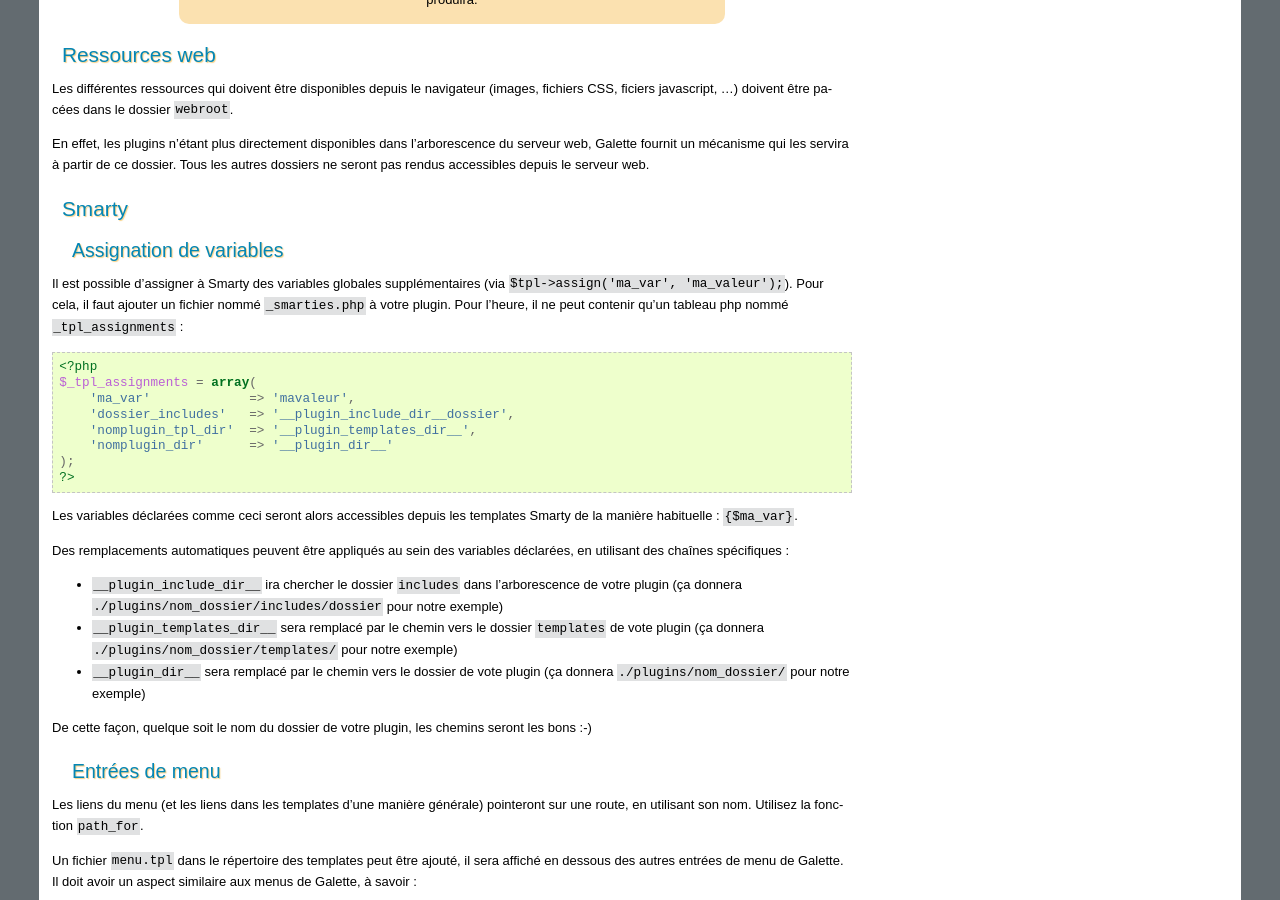
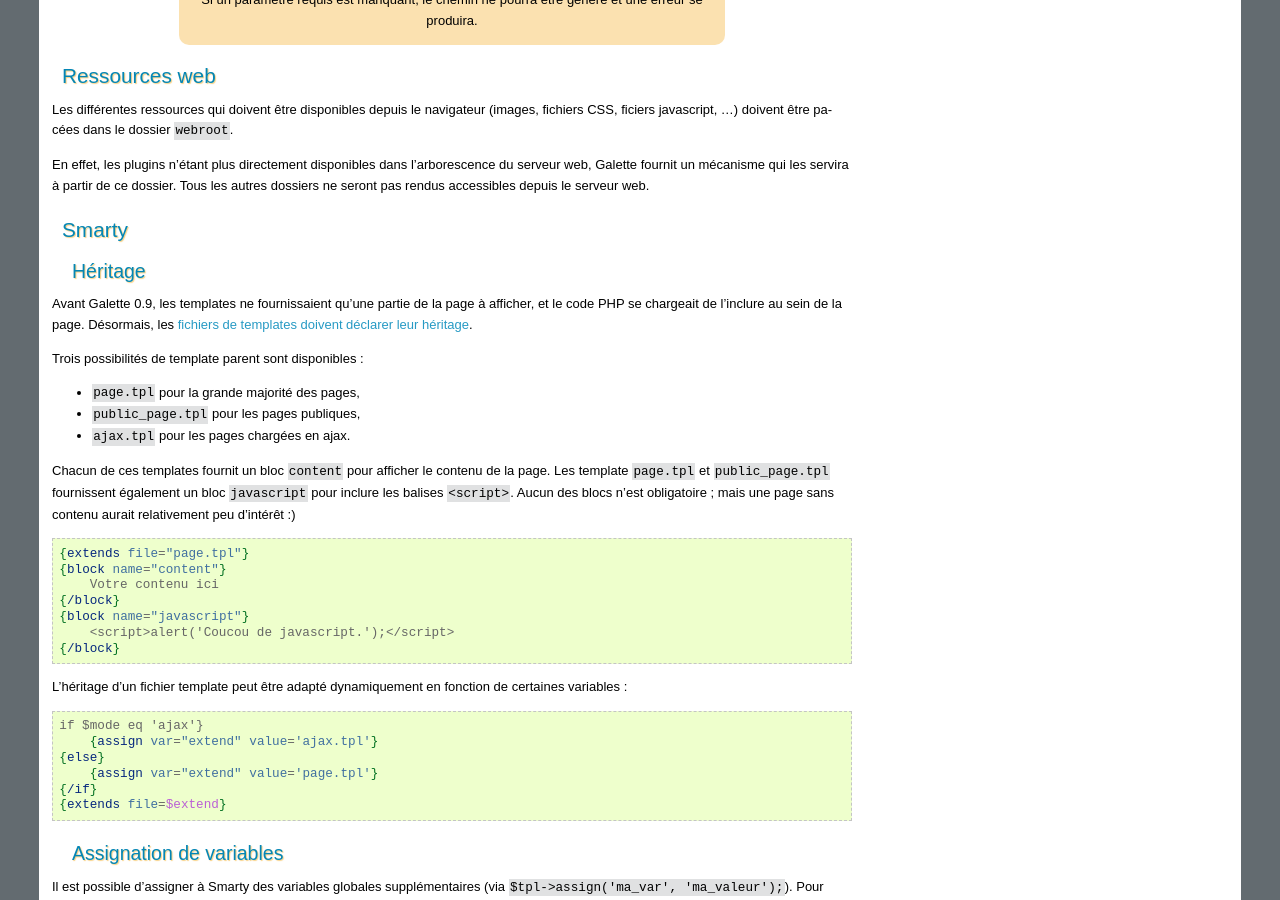
Before and after one commit to galette/galettedoc, a Sphinx documentation site: the page built from source/development/plugins.rst, in a window 1280 px wide and 900 px high, scrolled down 4731 px. Built offline with Sphinx 7.4.7, drawn with Linux system fonts in a browser that asks for light colours.

Commit message:
Un mot sur l'héritage des templates

```diff
--- a/source/development/plugins.rst
+++ b/source/development/plugins.rst
@@ -262,6 +262,43 @@ En effet, les plugins n'étant plus directement disponibles dans l'arborescence
 
 Smarty
 ======
+
+.. _smartyextends:
+
+Héritage
+--------
+
+Avant Galette 0.9, les templates ne fournissaient qu'une partie de la page à afficher, et le code PHP se chargeait de l'inclure au sein de la page. Désormais, les `fichiers de templates doivent déclarer leur héritage <https://www.smarty.net/docs/en/advanced.features.template.inheritance.tpl>`_.
+
+Trois possibilités de template parent sont disponibles :
+
+* ``page.tpl`` pour la grande majorité des pages,
+* ``public_page.tpl`` pour les pages publiques,
+* ``ajax.tpl`` pour les pages chargées en ajax.
+
+Chacun de ces templates fournit un bloc ``content`` pour afficher le contenu de la page. Les template ``page.tpl`` et ``public_page.tpl`` fournissent également un bloc ``javascript`` pour inclure les balises ``<script>``. Aucun des blocs n'est obligatoire ; mais une page sans contenu aurait relativement peu d'intérêt :)
+
+.. code-block:: smarty
+
+   {extends file="page.tpl"}
+   {block name="content"}
+       Votre contenu ici
+   {/block}
+   {block name="javascript"}
+       <script>alert('Coucou de javascript.');</script>
+   {/block}
+
+L'héritage d'un fichier template peut être adapté dynamiquement en fonction de certaines variables :
+
+.. code-block:: smarty
+
+   if $mode eq 'ajax'}
+       {assign var="extend" value='ajax.tpl'}
+   {else}
+       {assign var="extend" value='page.tpl'}
+   {/if}
+   {extends file=$extend}
+
 
 Assignation de variables
 ------------------------
```
